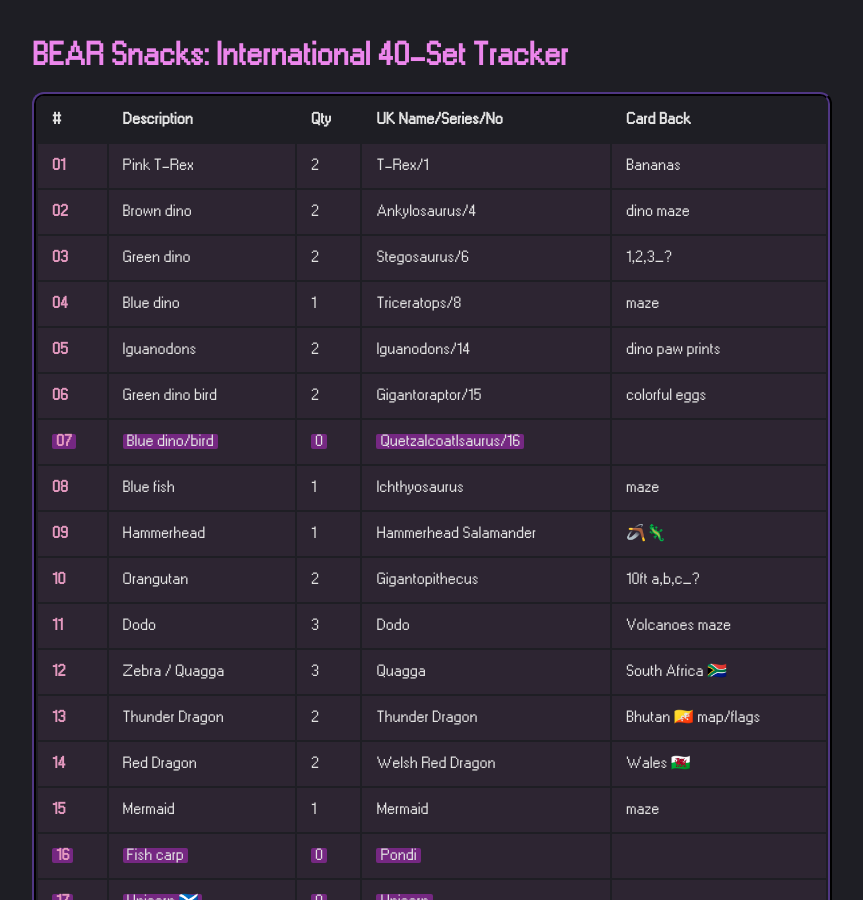
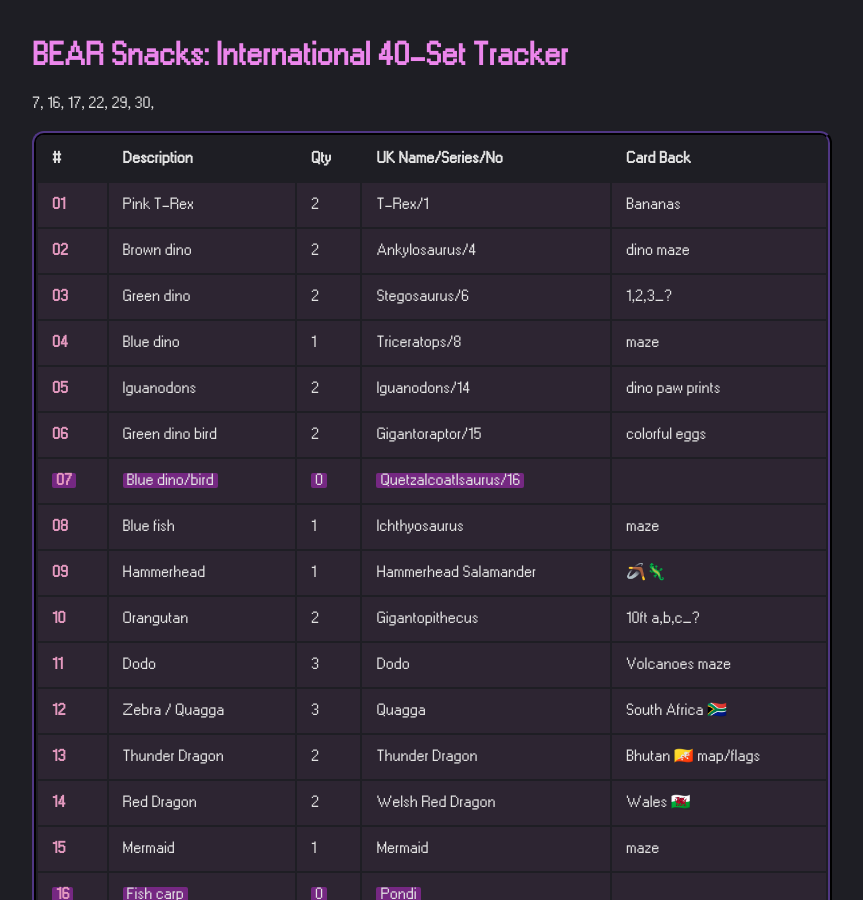
Before and after one commit to juliacb/SharedNotes, a Jekyll site: the page built from notes/bear-snacks-cards.md, in a window 1280 px wide and 900 px high. Shown: the whole window, without its empty margins (208-1071 px from the left). Built offline with Jekyll 4.4.1, drawn with Linux system fonts in a browser that asks for light colours.

Commit message:
Publish note BEAR Snacks Cards

```diff
--- a/notes/bear-snacks-cards.md
+++ b/notes/bear-snacks-cards.md
@@ -3,6 +3,7 @@ title: "BEAR Snacks Cards"
 ---
 
 # BEAR Snacks: International 40-Set Tracker
+7, 16, 17, 22, 29, 30,
 
 | #          | Description                | Qty   | UK Name/Series/No         | Card Back             |
 | :--------- | :------------------------- | :---- | :------------------------ | :-------------------- |
```
